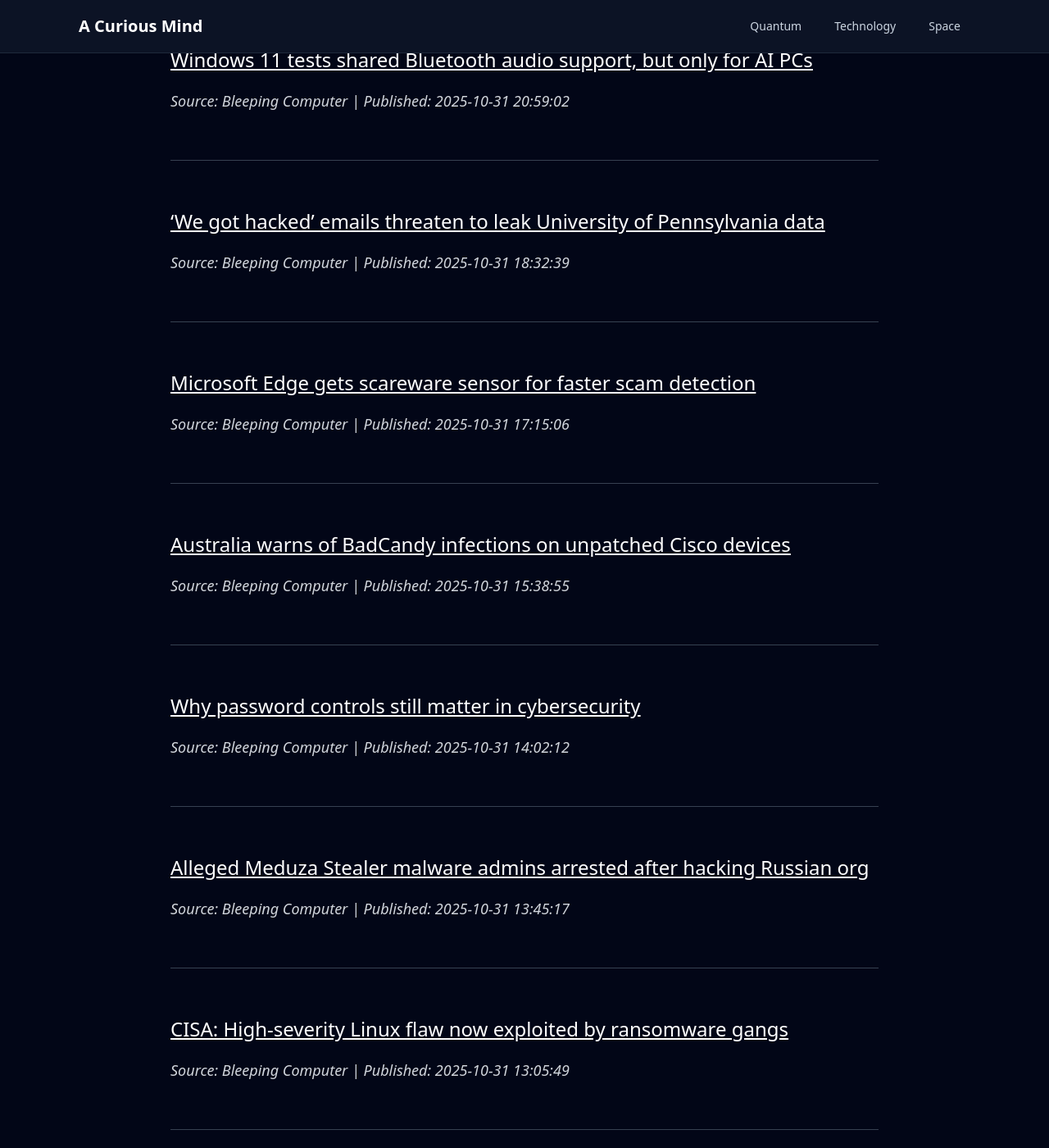
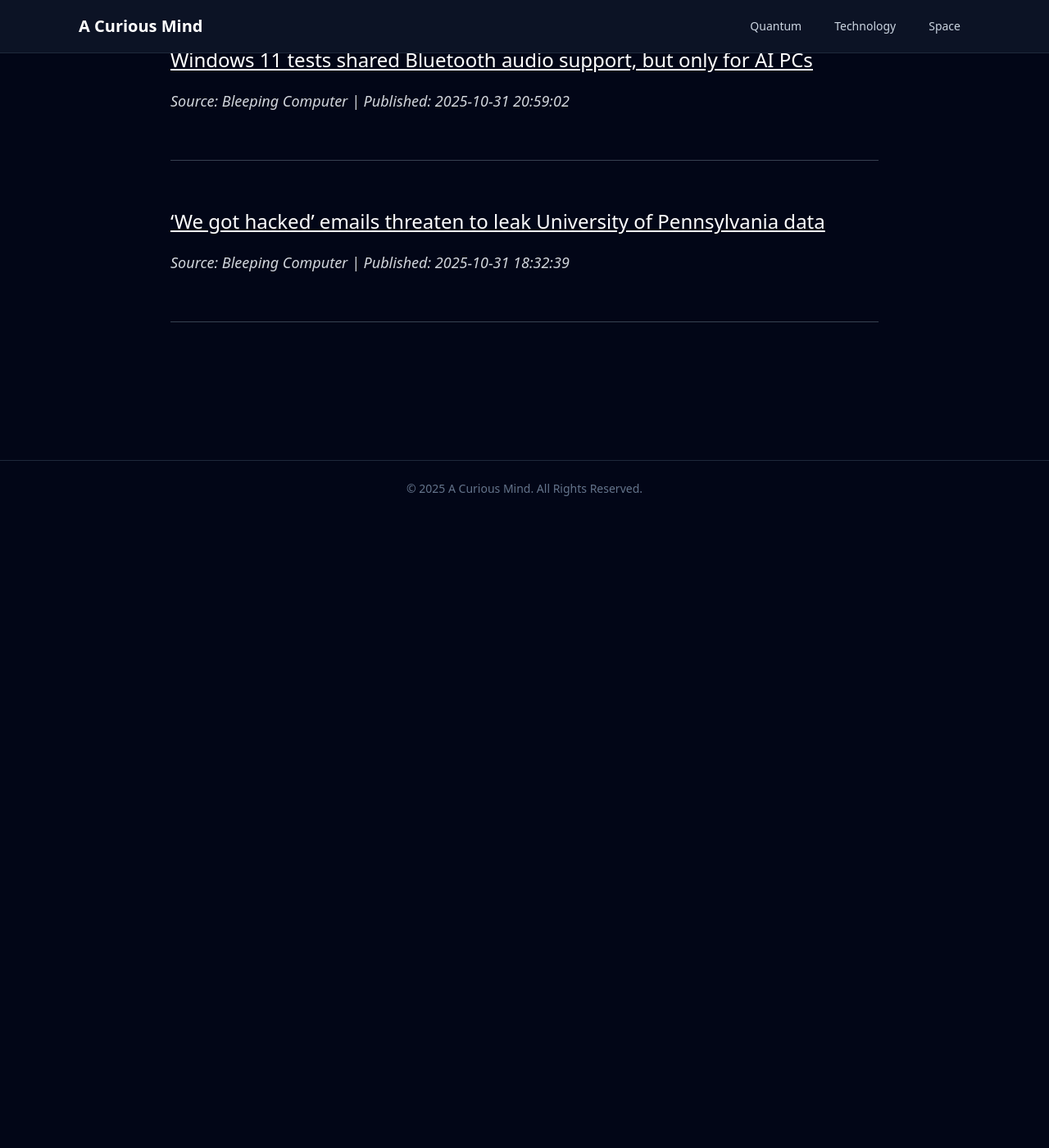
Before and after one commit to onehl7/onehl7.github.io, a Jekyll site: the page built from _posts/2025-11-02-cybersecurity-incidents.md, in a window 1280 px wide and 1400 px high, scrolled down 894 px. Shown: the whole window at 82% size. Built offline with Jekyll 4.4.1, drawn with Linux system fonts in a browser that asks for light colours; nearby versions of some CDN libraries; after the commit the page ends 1524 px from its top, so only the background shows below that.

Commit message:
Update news data

```diff
--- a/_data/news.json
+++ b/_data/news.json
@@ -28,35 +28,5 @@
     "title": "\u2018We got hacked\u2019 emails threaten to leak University of Pennsylvania data",
     "link": "https://www.bleepingcomputer.com/news/security/offensive-we-got-hacked-emails-sent-in-penn-security-incident/",
     "published": "2025-10-31 18:32:39"
-  },
-  {
-    "source": "Bleeping Computer",
-    "title": "Microsoft Edge gets scareware sensor for faster scam detection",
-    "link": "https://www.bleepingcomputer.com/news/microsoft/microsoft-edge-gets-scareware-sensor-for-faster-scam-detection/",
-    "published": "2025-10-31 17:15:06"
-  },
-  {
-    "source": "Bleeping Computer",
-    "title": "Australia warns of BadCandy infections on unpatched Cisco devices",
-    "link": "https://www.bleepingcomputer.com/news/security/australia-warns-of-badcandy-infections-on-unpatched-cisco-devices/",
-    "published": "2025-10-31 15:38:55"
-  },
-  {
-    "source": "Bleeping Computer",
-    "title": "Why password controls still matter in cybersecurity",
-    "link": "https://www.bleepingcomputer.com/news/security/why-password-controls-still-matter-in-cybersecurity/",
-    "published": "2025-10-31 14:02:12"
-  },
-  {
-    "source": "Bleeping Computer",
-    "title": "Alleged Meduza Stealer malware admins arrested after hacking Russian org",
-    "link": "https://www.bleepingcomputer.com/news/security/alleged-meduza-stealer-malware-admins-arrested-after-hacking-russian-org/",
-    "published": "2025-10-31 13:45:17"
-  },
-  {
-    "source": "Bleeping Computer",
-    "title": "CISA: High-severity Linux flaw now exploited by ransomware gangs",
-    "link": "https://www.bleepingcomputer.com/news/security/cisa-linux-privilege-escalation-flaw-now-exploited-in-ransomware-attacks/",
-    "published": "2025-10-31 13:05:49"
   }
 ]
```
